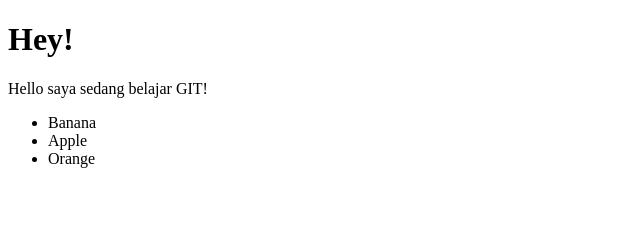
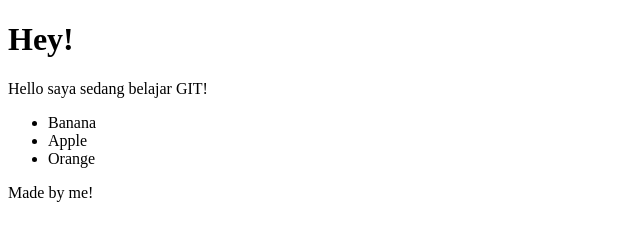
Before and after one commit to indrazm/belajarhtml, a website: page index.html in a window 1280 px wide. Shown: the whole page, without its empty margins (0-640 px from the left). Drawn offline with Linux system fonts and the light colour scheme.

Commit message:
styling: add footer

```diff
--- a/index.html
+++ b/index.html
@@ -13,5 +13,6 @@
       <li>Apple</li>
       <li>Orange</li>
     </ul>
+    <footer>Made by me!</footer>
   </body>
 </html>
--- a/package.json
+++ b/package.json
@@ -8,5 +8,8 @@
   },
   "keywords": [],
   "author": "",
-  "license": "ISC"
+  "license": "ISC",
+  "dependencies": {
+    "typed.js": "^2.0.16"
+  }
 }
```
Also changed, not shown: 1 other file.
